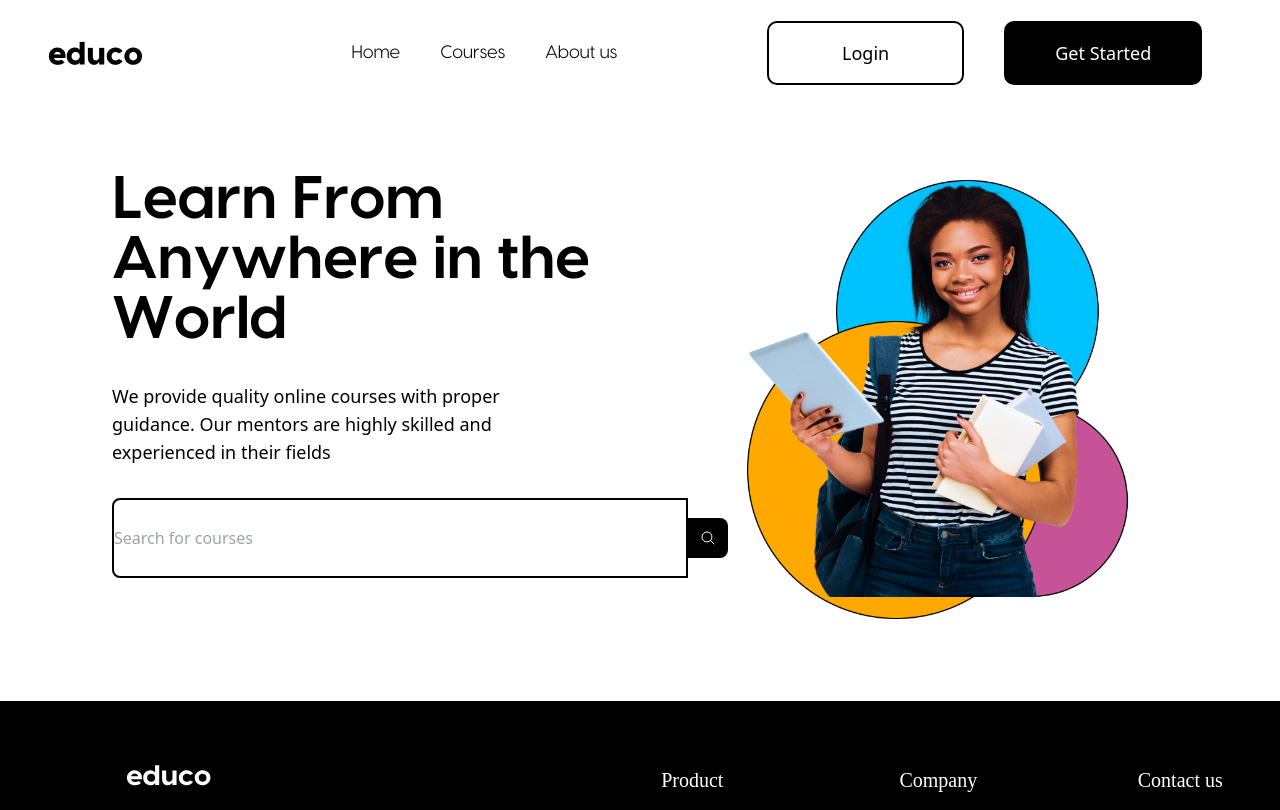
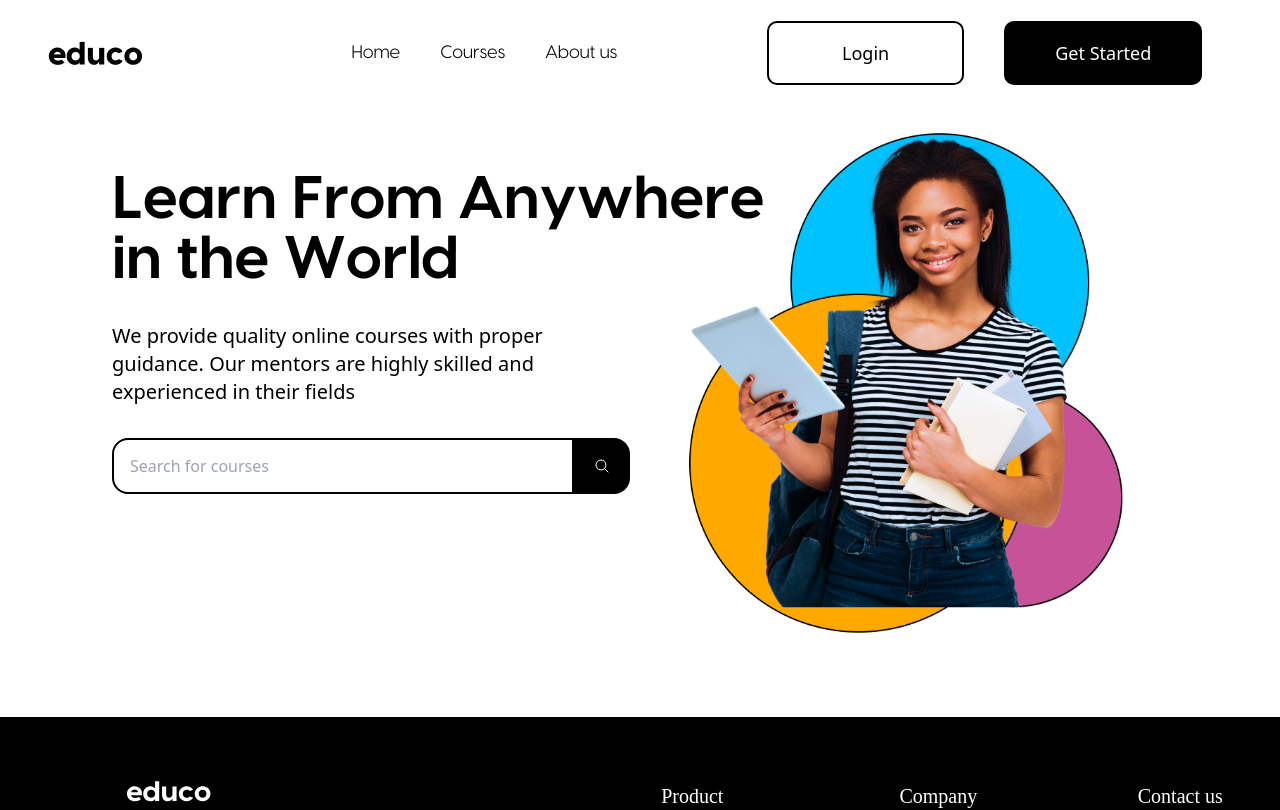
Before and after one commit to Eliteboss1/Educo, a React (Vite) app: page / in a window 1280 px wide. Shown: the top 810 px of the page. Built offline with nearby package versions, Linux system fonts and the light colour scheme.

Commit message:
Feat: Hid overflow and worked on the placeholder in the input field

```diff
--- a/src/App.jsx
+++ b/src/App.jsx
@@ -4,7 +4,7 @@ import Footer from "../src/components/Footer/index";
 import HeroSection from "../src/components/HeroSection/Hero";
 export default function App() {
   return (
-    <div>
+    <div className="overflow-hidden">
       {/*Navigation*/}
       <div>
         <Navigation />
--- a/src/components/HeroSection/Hero.jsx
+++ b/src/components/HeroSection/Hero.jsx
@@ -44,20 +44,20 @@ const Hero = () => {
                 {/* wrapper */}
                 <div>
                     {/* container */}
-                    <div className="flex px-28 py-16 justify-center">
+                    <div className="grid grid-cols-2 px-28 py-16 justify-center">
                         {/* left side: text and input field */}
                         <div className="flex flex-col gap-8">
-                            <h1 className="text-6xl font-VisbyBold">Learn From Anywhere in the World</h1>
-                            <p className="font-visbyRegular text-lg">We provide quality online courses with proper<br /> guidance. Our mentors are highly skilled and<br /> experienced in their fields</p>
+                            <h1 className="text-6xl font-VisbyBold w-[41rem]">Learn From Anywhere in the World</h1>
+                            <p className="font-visbyRegular text-xl">We provide quality online courses with proper<br /> guidance. Our mentors are highly skilled and<br /> experienced in their fields</p>
                             <div className="flex items-center">
-                                <input type="text" placeholder="Search for courses" className="border-black border-2 w-[576px] h-[80px] rounded-lg rounded-r-none" />
-                                <button className="bg-black text text-white p-3 rounded-lg rounded-l-none"><HiOutlineMagnifyingGlass /></button>
+                                <input type="text" placeholder="Search for courses" className="border-black border-2 w-[462px] h-[56px] rounded-2xl rounded-r-none placeholder:px-4 " />
+                                <button className="bg-black text text-white p-[1.26rem] rounded-2xl rounded-l-none"><HiOutlineMagnifyingGlass /></button>
                             </div>
                         </div>
 
 
                         {/* right side: image */}
-                        <div className="">
+                        <div className="-mt-12 ml-10">
                             <img src={prettyGirl} alt="" />
                         </div>
                     </div>
```
